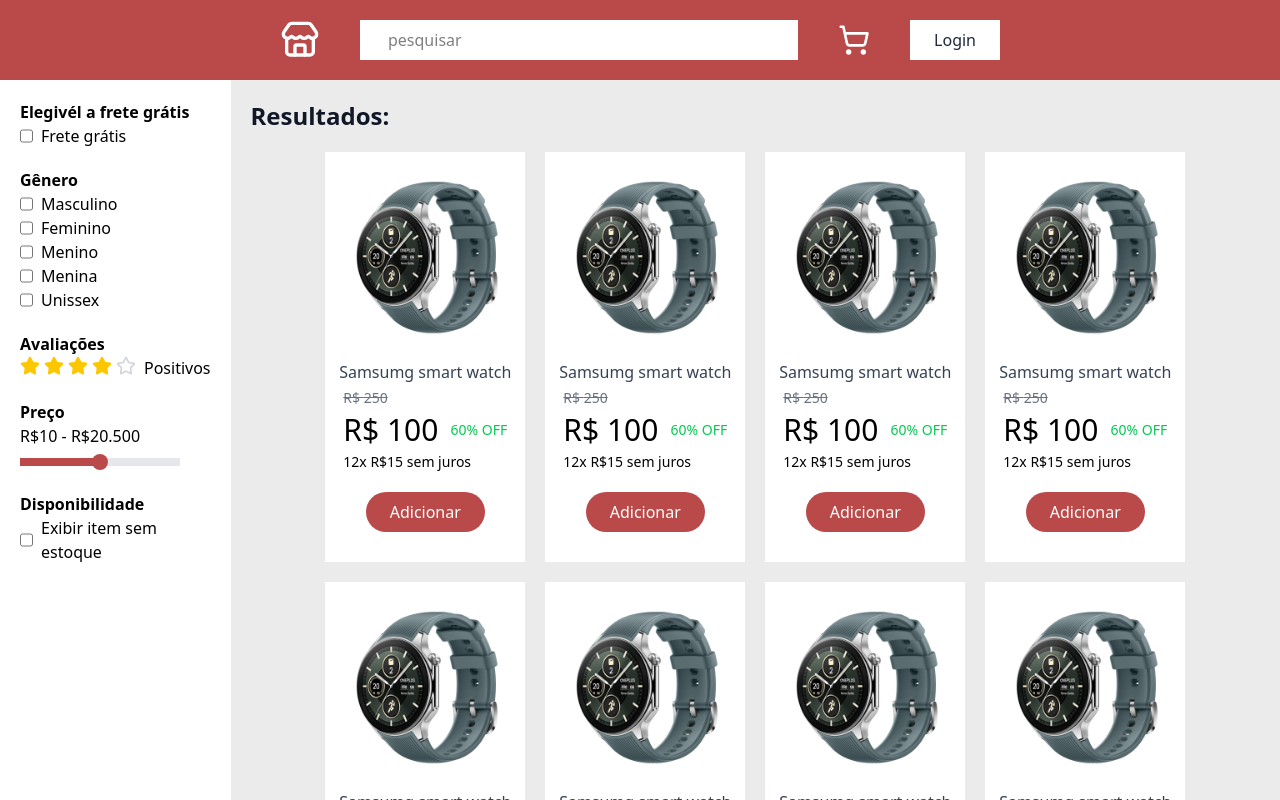
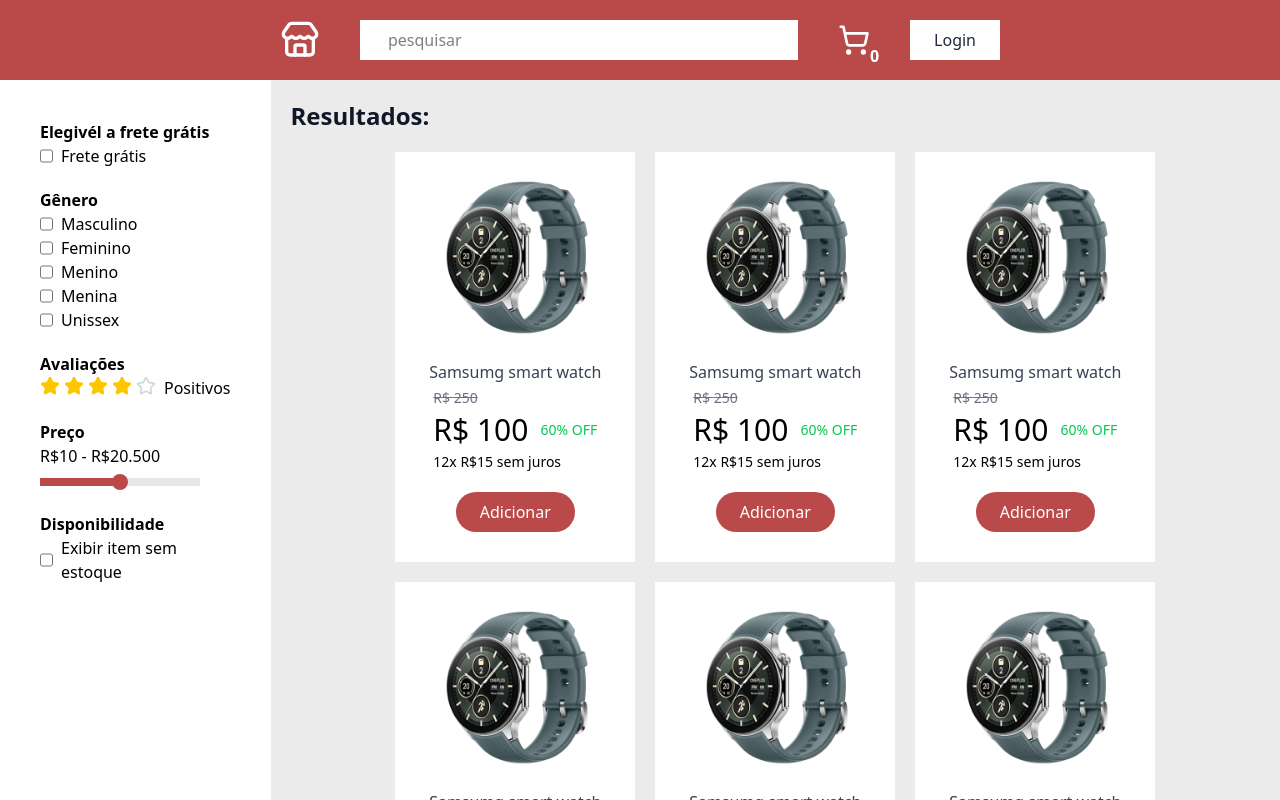
Before and after one commit to joao-juvino/ecommerce-web1, a Next.js app: page /search in a window 1280 px wide. Shown: the top 800 px of the page. Built offline with nearby package versions, Linux system fonts and the light colour scheme.

Commit message:
feat: adding context api to store cart items

```diff
--- a/app/components/Card.jsx
+++ b/app/components/Card.jsx
@@ -1,8 +1,16 @@
+"use client";
 import Image from "next/image";
 import Link from "next/link";
 import Price from "@/app/components/Price";
+import { useCart } from "@/app/context/CartContext";
 
 export default function Card({ showButton = false }) {
+    const { addItem } = useCart();
+
+    function handleAddItemToCart(item){
+        addItem(item);
+    }
+
     return (
         <Link href="/item">
             <div
@@ -10,7 +18,7 @@
                     padding: showButton ? "30px 0px" : "80px 0px",
                 }}
                 className="cursor-pointer flex flex-col items-center !pt-2 bg-white text-black">
-                <div className="h-50 w-50">
+                <div className="h-50 w-50 mx-5">
                     <div className="relative w-full h-50">
                         <Image
                             src="/img/watch.png"
@@ -27,7 +35,7 @@
                     installmentsAmount={12}
                     installmentsValue={15}
                 />
-                {showButton && <button className="bg-[#ba4949] text-white mt-5 px-6 py-2 rounded-full">Adicionar</button>}
+                {showButton && <button onClick={() => handleAddItemToCart({price: 100, name: "watch", id: 1})} className="cursor-pointer bg-[#ba4949] text-white mt-5 px-6 py-2 rounded-full">Adicionar</button>}
             </div>
         </Link>
     );
--- a/app/components/Menu.jsx
+++ b/app/components/Menu.jsx
@@ -1,7 +1,11 @@
+"use client";
 import { ShoppingCart, Store } from "lucide-react";
 import Link from "next/link";
+import { useCart } from "@/app/context/CartContext";
 
 export default function Menu() {
+    const { items } = useCart();
+
     return (
         <header className="w-full bg-[#ba4949]">
             <nav className="flex py-5 px-70 justify-center items-center gap-10">
@@ -10,7 +14,10 @@
                 </div>
                 <input className="grow-1 bg-white px-7 py-2" type="search" placeholder="pesquisar" />
                 <ul className="flex gap-10">
-                    <li className="cursor-pointer flex items-center text-white"><ShoppingCart className="w-8 h-8" /></li>
+                    <li className="cursor-pointer flex items-center text-white relative">
+                        <ShoppingCart className="w-8 h-8" />
+                        <span className="absolute mt-[100%] ml-[100%] font-bold">{items.length}</span>
+                    </li>
                     <li className="flex justify-center items-center cursor-pointer bg-white text-gray-800 py-2 px-6">Login</li>
                 </ul>
             </nav>
--- /dev/null
+++ b/app/context/CartContext.jsx
@@ -0,0 +1,26 @@
+"use client";
+import { createContext, useContext, useState } from "react";
+
+const CartContext = createContext();
+
+export function CartProvider({ children }) {
+  const [items, setItems] = useState([]);
+
+  function addItem(item) {
+    setItems((prev) => [...prev, item]);
+  }
+
+  function removeItem(id) {
+    setItems((prev) => prev.filter((i) => i.id !== id));
+  }
+
+  return (
+    <CartContext.Provider value={{ items, addItem, removeItem }}>
+      {children}
+    </CartContext.Provider>
+  );
+}
+
+export function useCart() {
+  return useContext(CartContext);
+}
--- a/app/layout.tsx
+++ b/app/layout.tsx
@@ -1,5 +1,6 @@
 import "./globals.css";
 import Menu from "@/app/components/Menu";
+import { CartProvider } from "@/app/context/CartContext";
 
 export default function RootLayout({
   children,
@@ -9,13 +10,15 @@
   return (
     <html lang="pt-BR">
       <body className="bg-[#ebebeb]">
-        <Menu/>
+        <CartProvider>
+          <Menu />
           <main className="w-full min-h-dvh">
             {children}
           </main>
           <footer className="w-full h-30 bg-[#ba4949] flex justify-center items-center text-white">
             <p>@ecommerce</p>
           </footer>
+        </CartProvider>
       </body>
     </html>
   );
--- a/app/search/page.jsx
+++ b/app/search/page.jsx
@@ -5,7 +5,7 @@
 export default function Search(){
     return (
         <div className="flex">
-            <div className="w-80 p-5 flex flex-col gap-5 bg-white min-h-dvh">
+            <div className="w-80 p-10 flex flex-col gap-5 bg-white min-h-dvh">
                 <div>
                     <h2 className="font-bold">Elegivél a frete grátis</h2>
                     <div className="flex gap-2">
```
Lines whose indentation alone changed are shown as unchanged.
